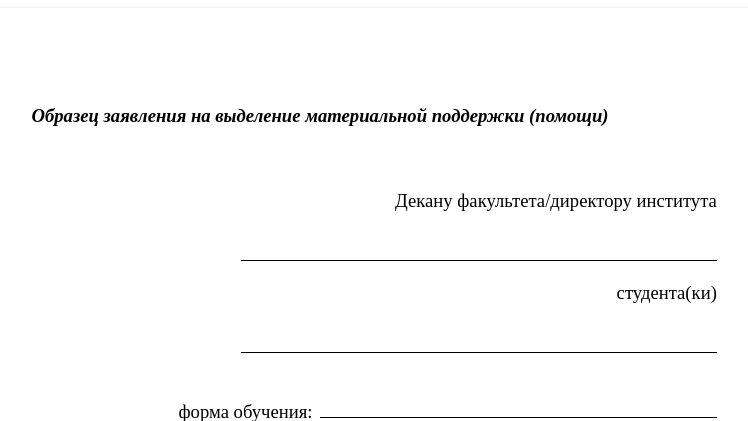
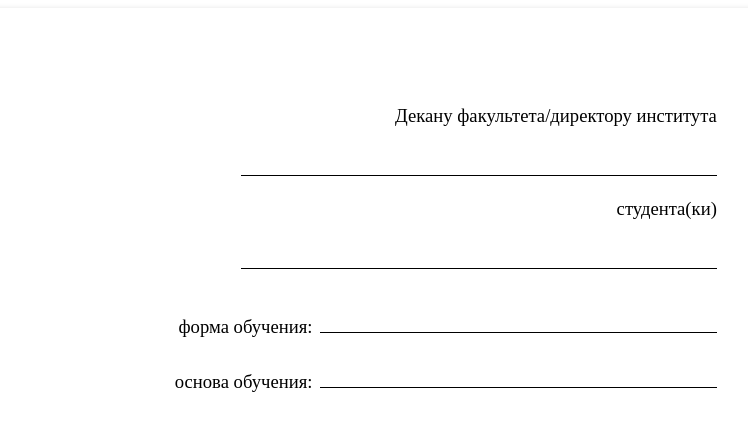
Before and after one commit to korneyaitmatoff/scaling-spork-gui, a Flask app: template src/templates/incoming_request_result.html in a window 1280 px wide. Shown: the top 421 px of the page, without its empty margins (320-1068 px from the left). Run offline with Flask 3, Linux system fonts and the light colour scheme; the template is opened without the code that fills it, so the values that code supplies are empty.

Commit message:
incoming requests

```diff
--- a/src/templates/incoming_request_result.html
+++ b/src/templates/incoming_request_result.html
@@ -1,9 +1,5 @@
 {% block content %}
     <div class="a4-document">
-        <div class="document-header">
-            <p class="document-title">Образец заявления на выделение материальной поддержки (помощи)</p>
-        </div>
-
         <div class="document-body">
             <div class="address-block" style="text-align: right;">
                 <p>Декану факультета/директору института</p>
```
